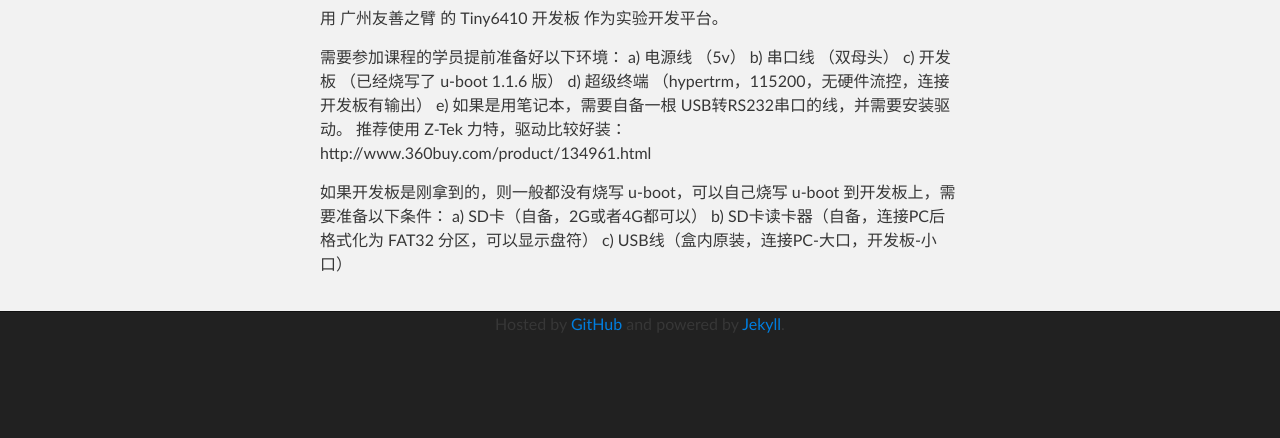
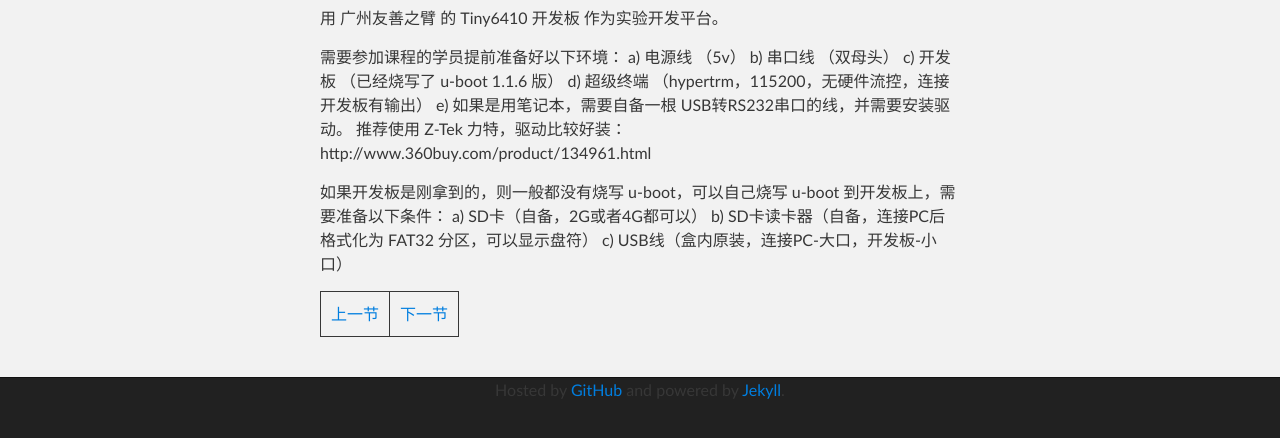
Before and after one commit to limingth/LASO, a Jekyll site: the page built from 01/chp1-1.md, in a window 1280 px wide, cut to the strip 361-799 px from the top of the page. Built offline with Jekyll 4.4.1, drawn with Linux system fonts in a browser that asks for light colours.

Commit message:
add prev&next

```diff
--- a/01/chp1-1.md
+++ b/01/chp1-1.md
@@ -19,3 +19,7 @@ layout: post
 	a) SD卡（自备，2G或者4G都可以）
 	b) SD卡读卡器（自备，连接PC后格式化为 FAT32 分区，可以显示盘符）
 	c) USB线（盒内原装，连接PC-大口，开发板-小口）
+
+
+
+<a href="chp1-0.html"> 上一节 </a> | <a href="chp1-2.html"> 下一节 </a>
```
Also changed, not shown: 01/chp1-2.md (+3 -0 lines), _layouts/post.html (line endings or trailing spaces).
